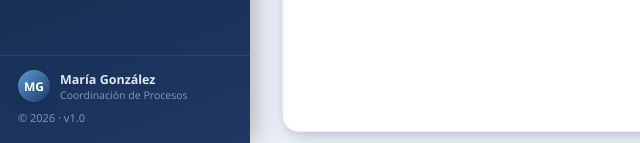
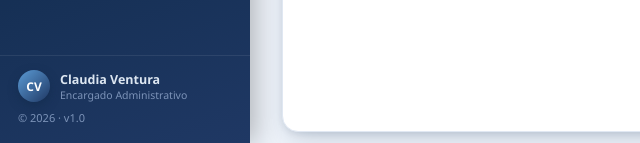
Before and after one commit to cventuramedicaldimegar-ux/-dashboard-actividades, a plain HTML site: page index.html in a window 1280 px wide. Shown: the part 657-800 px from the top of the page, 0-640 px from the left. Drawn offline with nearby package versions, Linux system fonts and the light colour scheme.

Commit message:
Add files via upload

```diff
--- a/index.html
+++ b/index.html
@@ -418,10 +418,10 @@
 
   <div class="sidebar-footer">
     <div class="user-chip">
-      <div class="user-avatar">MG</div>
+      <div class="user-avatar">CV</div>
       <div>
-        <div style="color:#DCE6F1; font-weight:700; font-size:12.5px;">María González</div>
-        <div style="font-size:10.5px;">Coordinación de Procesos</div>
+        <div style="color:#DCE6F1; font-weight:700; font-size:12.5px;">Claudia Ventura</div>
+        <div style="font-size:10.5px;">Encargado Administrativo</div>
       </div>
     </div>
     © 2026 · v1.0
```
